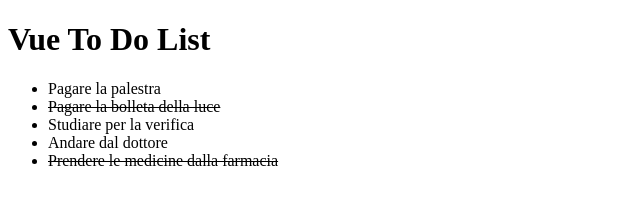
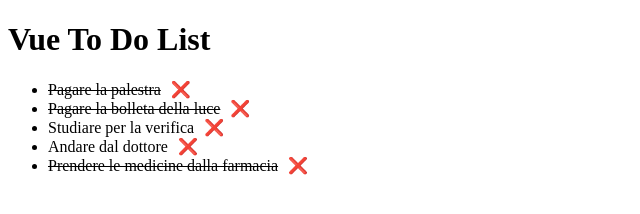
Before and after one commit to StefanRaluca/vue-todolist, a plain HTML site: page index.html in a window 1280 px wide. Shown: the whole page, without its empty margins (0-640 px from the left). Drawn offline with nearby package versions, Linux system fonts and the light colour scheme.

Commit message:
add milestone 2

```diff
--- a/assets/css/style.css
+++ b/assets/css/style.css
@@ -1,3 +1,7 @@
 .decor_text {
     text-decoration: line-through;
   }
+  .icon_x {
+    cursor: pointer;
+    margin: 10px;
+  }
--- a/assets/js/app.js
+++ b/assets/js/app.js
@@ -4,17 +4,27 @@ createApp({
     data() {
         return {
             todos: [
-                { text: 'Pagare la palestra', done: false },
+                { text: 'Pagare la palestra', done: true },
                 { text: 'Pagare la bolleta della luce', done: true },
                 { text: 'Studiare per la verifica', done: false },
                 { text: 'Andare dal dottore', done: false },
                 { text: 'Prendere le medicine dalla farmacia', done: true },
-            ]
+            ],
         }
+
+    },
+    methods: {
+        canceltodo(i) {
+            //cancella il todos che viene clickato
+            this.todos.splice(i, 1);
+        },
+
+
+
     }
 })
     .mount('#app')
 
 
 
-    console.log('it work');
+console.log('it work');
--- a/index.html
+++ b/index.html
@@ -9,11 +9,14 @@
 </head>
 
 <body>
-<h1>Vue To Do List</h1>
+
     <div id="app">
+         <h1>Vue To Do List</h1>
+
         <ul>
-            <li v-for="(todo, index) in todos">
+            <li v-for="(todo, i) in todos">
                 <span :class="{'decor_text':todo.done}"> {{todo.text}} </span>
+                <span class="icon_x" @click="canceltodo(i)">❌</span>
             </li>
 
         </ul>
```
